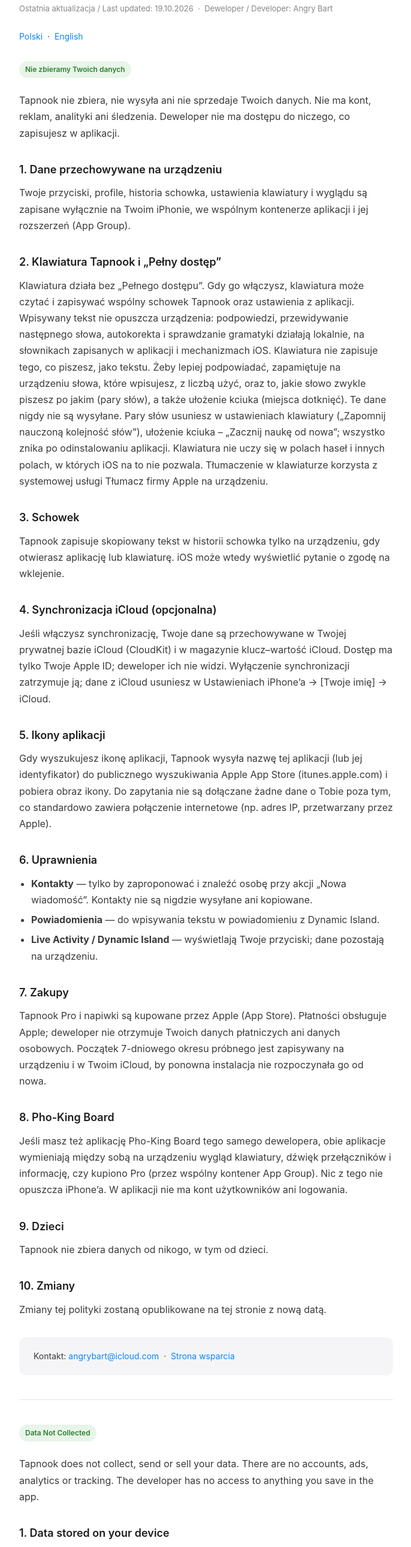
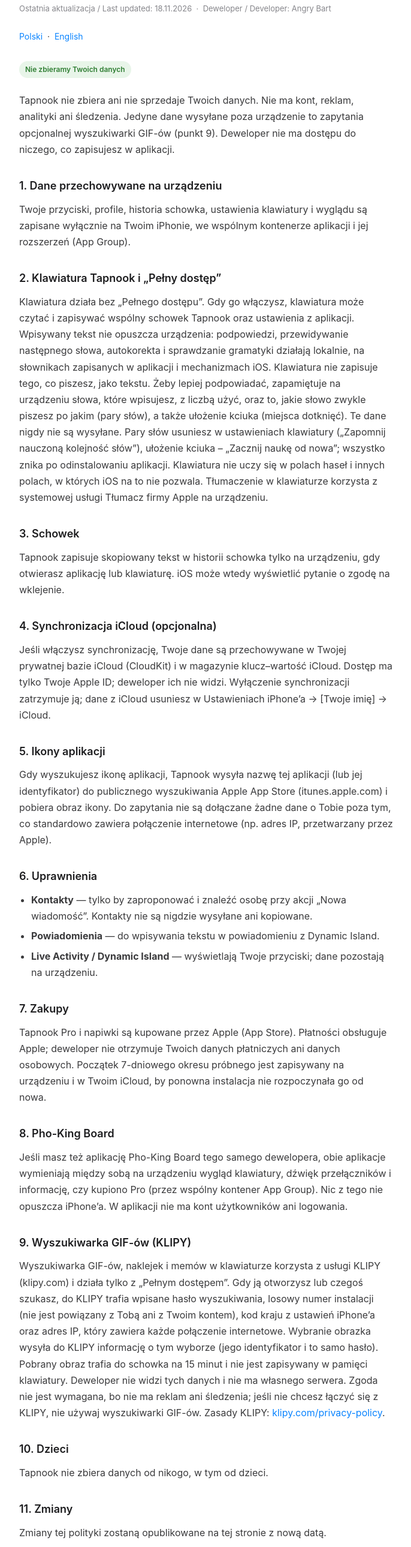
Before and after one commit to AngryBart/Tapnook-app, a plain HTML site: page privacy.html in a window 1280 px wide. Shown: the part 192-2771 px from the top of the page at 60% size, without its empty margins (296-982 px from the left). Drawn offline with Linux system fonts and the light colour scheme.

Commit message:
Privacy policy: add KLIPY GIF search disclosure (privacy.html)

```diff
--- a/privacy.html
+++ b/privacy.html
@@ -42,11 +42,11 @@
 
     <div class="logo">Tapnook</div>
     <h1>Polityka prywatności / Privacy Policy</h1>
-    <div class="meta">Ostatnia aktualizacja / Last updated: 19.10.2026 &nbsp;·&nbsp; Deweloper / Developer: Angry Bart</div>
+    <div class="meta">Ostatnia aktualizacja / Last updated: 18.11.2026 &nbsp;·&nbsp; Deweloper / Developer: Angry Bart</div>
     <p class="lang"><a href="#pl">Polski</a> &nbsp;·&nbsp; <a href="#en">English</a></p>
     <section id="pl" lang="pl">
     <span class="badge">Nie zbieramy Twoich danych</span>
-    <p>Tapnook nie zbiera, nie wysyła ani nie sprzedaje Twoich danych. Nie ma kont, reklam, analityki ani śledzenia. Deweloper nie ma dostępu do niczego, co zapisujesz w aplikacji.</p>
+    <p>Tapnook nie zbiera ani nie sprzedaje Twoich danych. Nie ma kont, reklam, analityki ani śledzenia. Jedyne dane wysyłane poza urządzenie to zapytania opcjonalnej wyszukiwarki GIF-ów (punkt 9). Deweloper nie ma dostępu do niczego, co zapisujesz w aplikacji.</p>
 
     <h2>1. Dane przechowywane na urządzeniu</h2>
     <p>Twoje przyciski, profile, historia schowka, ustawienia klawiatury i wyglądu są zapisane wyłącznie na Twoim iPhonie, we wspólnym kontenerze aplikacji i jej rozszerzeń (App Group).</p>
@@ -76,10 +76,12 @@
     <h2>8. Pho-King Board</h2>
     <p>Jeśli masz też aplikację Pho-King Board tego samego dewelopera, obie aplikacje wymieniają między sobą na urządzeniu wygląd klawiatury, dźwięk przełączników i informację, czy kupiono Pro (przez wspólny kontener App Group). Nic z tego nie opuszcza iPhone’a. W aplikacji nie ma kont użytkowników ani logowania.</p>
 
-    <h2>9. Dzieci</h2>
+    <h2>9. Wyszukiwarka GIF-ów (KLIPY)</h2>
+    <p>Wyszukiwarka GIF-ów, naklejek i memów w klawiaturze korzysta z usługi KLIPY (klipy.com) i działa tylko z „Pełnym dostępem”. Gdy ją otworzysz lub czegoś szukasz, do KLIPY trafia wpisane hasło wyszukiwania, losowy numer instalacji (nie jest powiązany z Tobą ani z Twoim kontem), kod kraju z ustawień iPhone’a oraz adres IP, który zawiera każde połączenie internetowe. Wybranie obrazka wysyła do KLIPY informację o tym wyborze (jego identyfikator i to samo hasło). Pobrany obraz trafia do schowka na 15 minut i nie jest zapisywany w pamięci klawiatury. Deweloper nie widzi tych danych i nie ma własnego serwera. Zgoda nie jest wymagana, bo nie ma reklam ani śledzenia; jeśli nie chcesz łączyć się z KLIPY, nie używaj wyszukiwarki GIF-ów. Zasady KLIPY: <a href="https://klipy.com/privacy-policy">klipy.com/privacy-policy</a>.</p>
+    <h2>10. Dzieci</h2>
     <p>Tapnook nie zbiera danych od nikogo, w tym od dzieci.</p>
 
-    <h2>10. Zmiany</h2>
+    <h2>11. Zmiany</h2>
     <p>Zmiany tej polityki zostaną opublikowane na tej stronie z nową datą.</p>
 
     <div class="contact-box"><p>Kontakt: <a href="mailto:angrybart@icloud.com">angrybart@icloud.com</a> &nbsp;·&nbsp; <a href="https://AngryBart.github.io/Tapnook-app/support.html">Strona wsparcia</a></p></div>
@@ -89,7 +91,7 @@
 
     <section id="en" lang="en">
     <span class="badge">Data Not Collected</span>
-    <p>Tapnook does not collect, send or sell your data. There are no accounts, ads, analytics or tracking. The developer has no access to anything you save in the app.</p>
+    <p>Tapnook does not collect or sell your data. There are no accounts, ads, analytics or tracking. The only data that leaves the device is the optional GIF search’s requests (section 9). The developer has no access to anything you save in the app.</p>
 
     <h2>1. Data stored on your device</h2>
     <p>Your buttons, profiles, clipboard history, keyboard and appearance settings are stored only on your iPhone, in the container shared by the app and its extensions (App Group).</p>
@@ -119,10 +121,12 @@
     <h2>8. Pho-King Board</h2>
     <p>If you also have Pho-King Board by the same developer, the two apps share the keyboard look, the switch sound and whether Pro was bought, on the device (through a shared App Group container). None of it leaves the iPhone. The app has no user accounts and no sign-in.</p>
 
-    <h2>9. Children</h2>
+    <h2>9. GIF search (KLIPY)</h2>
+    <p>The GIF, sticker and meme search in the keyboard uses the KLIPY service (klipy.com) and works only with “Full Access”. When you open it or search, KLIPY receives the search term you typed, a random installation number (not linked to you or any account), the country code from your iPhone’s settings and the IP address that every internet connection carries. Choosing a picture tells KLIPY about that choice (its identifier and the same search term). The picture you choose goes to the clipboard for 15 minutes and is not saved in the keyboard’s storage. The developer does not see this data and runs no server. No consent screen is needed because there are no ads or tracking; if you don’t want to connect to KLIPY, don’t use the GIF search. KLIPY’s own rules: <a href="https://klipy.com/privacy-policy">klipy.com/privacy-policy</a>.</p>
+    <h2>10. Children</h2>
     <p>Tapnook collects no data from anyone, including children.</p>
 
-    <h2>10. Changes</h2>
+    <h2>11. Changes</h2>
     <p>Changes to this policy will be published on this page with a new date.</p>
 
     <div class="contact-box"><p>Contact: <a href="mailto:angrybart@icloud.com">angrybart@icloud.com</a> &nbsp;·&nbsp; <a href="https://AngryBart.github.io/Tapnook-app/support.html">Support page</a></p></div>
```
